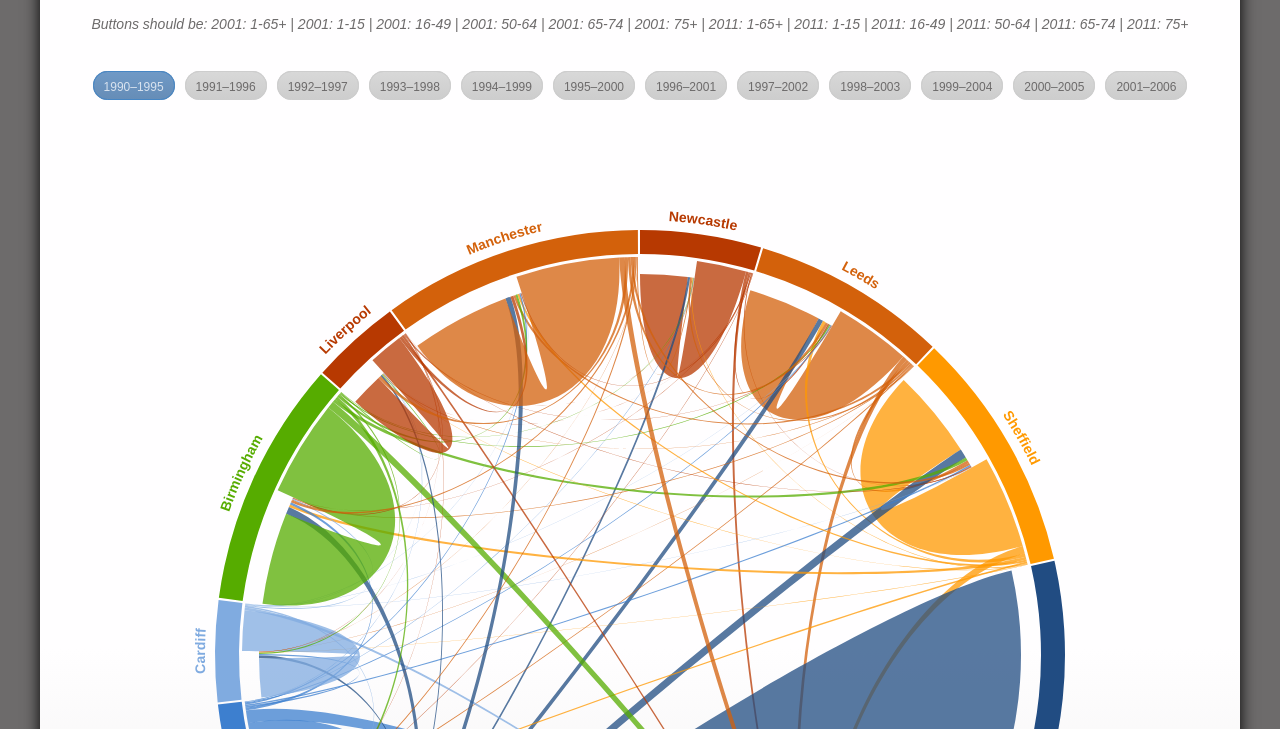
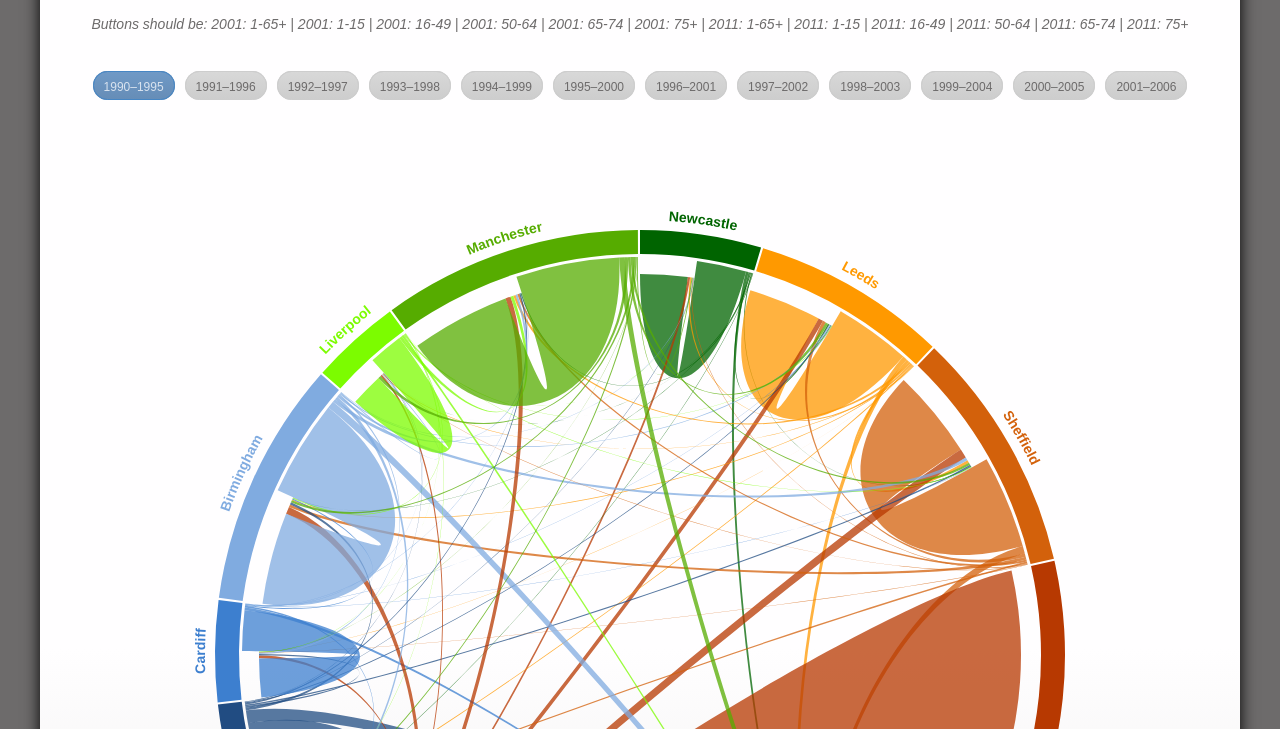
Before and after one commit to NikolaSander/uk-cityregion-flows, a website: page index.html in a window 1280 px wide. Shown: the part 451-1180 px from the top of the page. Drawn offline with Linux system fonts and the light colour scheme; a web font is replaced by a local one.

Commit message:
change plot colours

```diff
--- a/index.html
+++ b/index.html
@@ -134,7 +134,7 @@
 			mylayout: {
 			threshold: 700,
 			labelThreshold: 1000,
-			colors: ['#B73901', '#D3610B', '#FF9900', '#214C82', '#3D7FCF', '#80ABE0', '#56AC00']
+			colors: ['#006400', '#FF9900', '#D3610B', '#B73901', '#214C82', '#3D7FCF', '#80ABE0', '#7CFC00', '#56AC00']
 			}},
 	  timeline: '#timeline',
 	});
```
